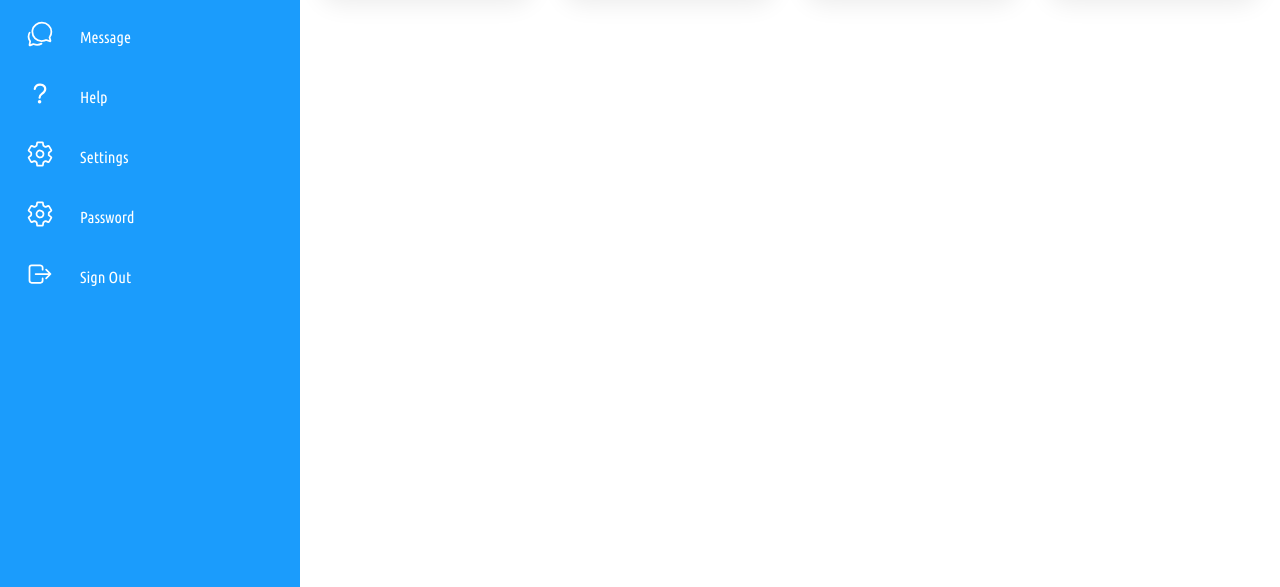
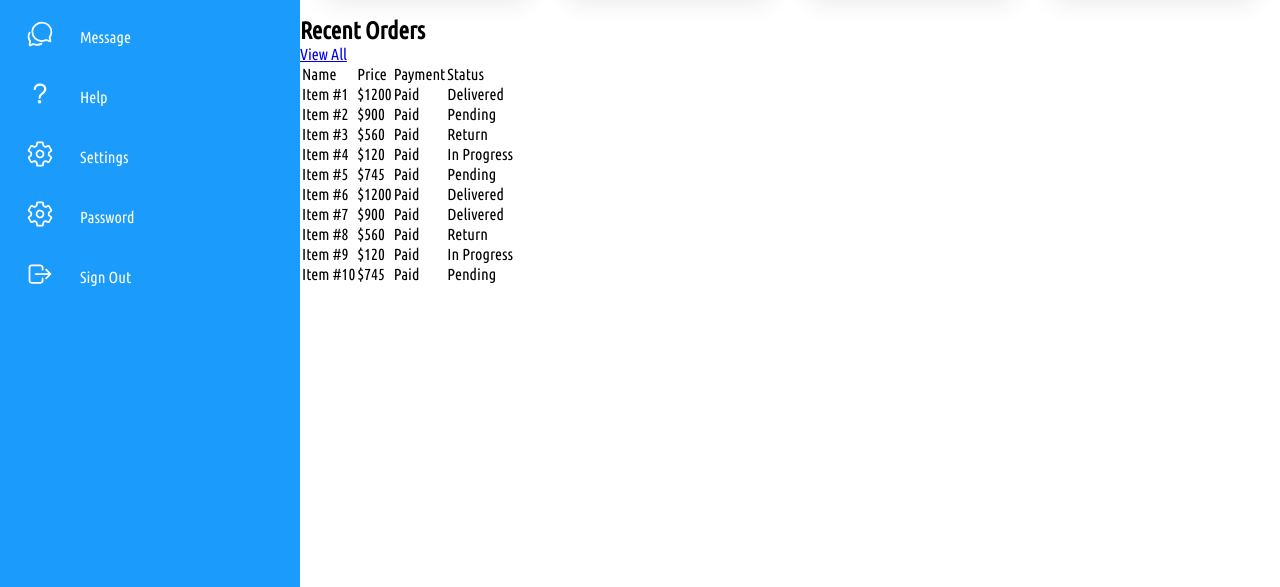
Before and after one commit to louisc27/Dashboard-frontEnd, a plain HTML site: page index.html in a window 1280 px wide. Shown: the part 213-800 px from the top of the page. Drawn offline with nearby package versions, Linux system fonts and the light colour scheme.

Commit message:
added table data pre-css

```diff
--- a/index.html
+++ b/index.html
@@ -122,6 +122,91 @@
           </div>
         </div>
       </div>
+      <!-- CARDS END -->
+
+      <!-- DATA LIST START -->
+      <div class="details">
+        <div class="recentOrders">
+          <div class="cardHeader">
+            <h2>Recent Orders</h2>
+            <a href="#" class="btn">View All</a>
+          </div>
+          <table>
+            <thead>
+              <tr>
+                <td>Name</td>
+                <td>Price</td>
+                <td>Payment</td>
+                <td>Status</td>
+              </tr>
+            </thead>
+            <tbody>
+              <tr>
+                <td>Item #1</td>
+                <td>$1200</td>
+                <td>Paid</td>
+                <td><span class="status delivered">Delivered</span></td>
+              </tr>
+              <tr>
+                <td>Item #2</td>
+                <td>$900</td>
+                <td>Paid</td>
+                <td><span class="status pending">Pending</span></td>
+              </tr>
+              <tr>
+                <td>Item #3</td>
+                <td>$560</td>
+                <td>Paid</td>
+                <td><span class="status return">Return</span></td>
+              </tr>
+              <tr>
+                <td>Item #4</td>
+                <td>$120</td>
+                <td>Paid</td>
+                <td><span class="status inprogress">In Progress</span></td>
+              </tr>
+              <tr>
+                <td>Item #5</td>
+                <td>$745</td>
+                <td>Paid</td>
+                <td><span class="status pending">Pending</span></td>
+              </tr>
+              <tr>
+                <td>Item #6</td>
+                <td>$1200</td>
+                <td>Paid</td>
+                <td><span class="status delivered">Delivered</span></td>
+              </tr>
+              <tr>
+                <td>Item #7</td>
+                <td>$900</td>
+                <td>Paid</td>
+                <td><span class="status delivered">Delivered</span></td>
+              </tr>
+              <tr>
+                <td>Item #8</td>
+                <td>$560</td>
+                <td>Paid</td>
+                <td><span class="status return">Return</span></td>
+              </tr>
+              <tr>
+                <td>Item #9</td>
+                <td>$120</td>
+                <td>Paid</td>
+                <td><span class="status inprogress">In Progress</span></td>
+              </tr>
+              <tr>
+                <td>Item #10</td>
+                <td>$745</td>
+                <td>Paid</td>
+                <td><span class="status pending">Pending</span></td>
+              </tr>
+            </tbody>
+          </table>
+        </div>
+      </div>
+       <!-- DATA LIST END -->
+
     </div>
   </div>
 
--- a/style/main.css
+++ b/style/main.css
@@ -230,3 +230,12 @@ transition: 0.5s;
 font-size: 3.5em;
 color: var(--dark-grey);
 }
+.cardBox .card:hover{
+  background-color: var(--blue);
+}
+.cardBox .card:hover .numbers,
+.cardBox .card:hover .cardName,
+.cardBox .card:hover .iconBox{
+color: var(--white);
+transition: 0.1s;
+}
```
